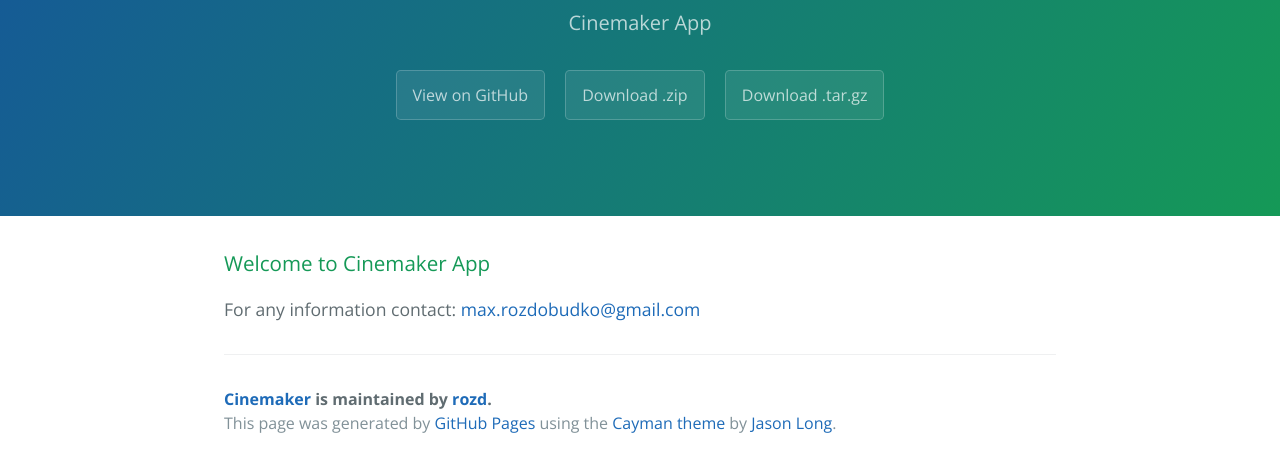
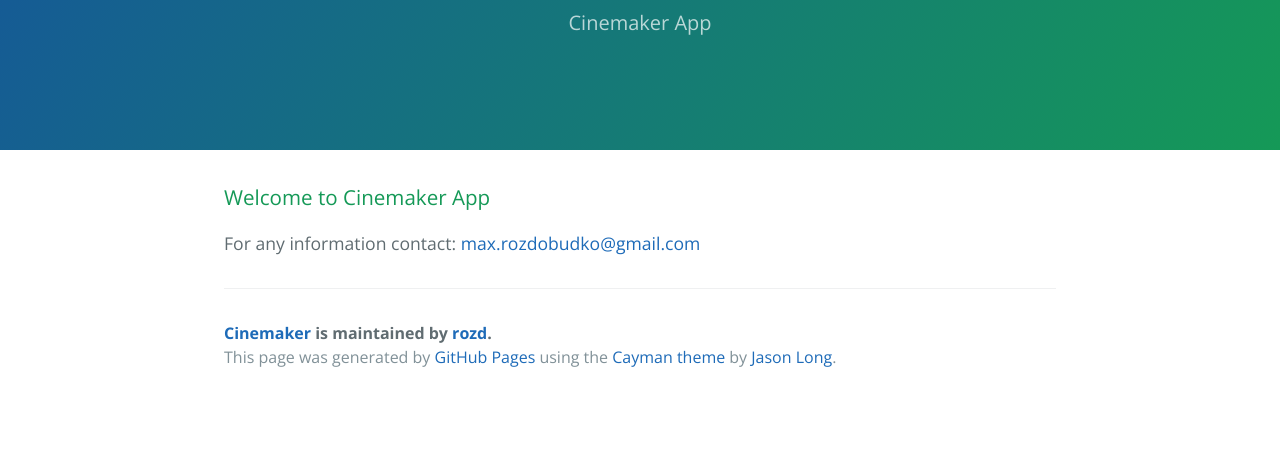
Before and after one commit to rozd/cinemaker, a plain HTML site: page index.html in a window 1280 px wide. Shown: the part 167-638 px from the top of the page. Drawn offline with nearby package versions, Linux system fonts and the light colour scheme.

Commit message:
Update index.html

```diff
--- a/index.html
+++ b/index.html
@@ -13,9 +13,9 @@
     <section class="page-header">
       <h1 class="project-name">Cinemaker</h1>
       <h2 class="project-tagline">Cinemaker App</h2>
-      <a href="https://github.com/rozd/cinemaker" class="btn">View on GitHub</a>
-      <a href="https://github.com/rozd/cinemaker/zipball/master" class="btn">Download .zip</a>
-      <a href="https://github.com/rozd/cinemaker/tarball/master" class="btn">Download .tar.gz</a>
+      <!--<a href="https://github.com/rozd/cinemaker" class="btn">View on GitHub</a>-->
+      <!--<a href="https://github.com/rozd/cinemaker/zipball/master" class="btn">Download .zip</a>-->
+      <!--<a href="https://github.com/rozd/cinemaker/tarball/master" class="btn">Download .tar.gz</a>-->
     </section>
 
     <section class="main-content">
```
